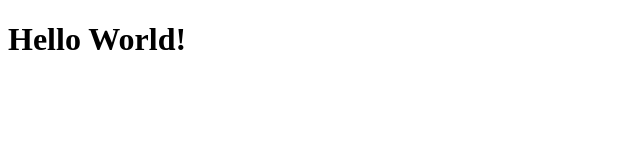
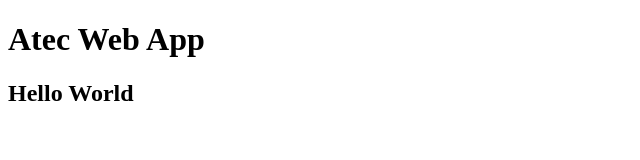
Before and after one commit to goncalo-paiva/atec-web-app, a plain HTML site: page index.html in a window 1280 px wide. Shown: the whole page, without its empty margins (0-640 px from the left). Drawn offline with Linux system fonts and the light colour scheme.

Commit message:
Hello World
Hello World created

```diff
--- a/index.html
+++ b/index.html
@@ -7,6 +7,8 @@
     <title>Document</title>
 </head>
 <body>
-    <h1>Hello World!</h1>
+    <h1>Atec Web App</h1>
+
+    <h2>Hello World</h2>
 </body>
 </html>
```
